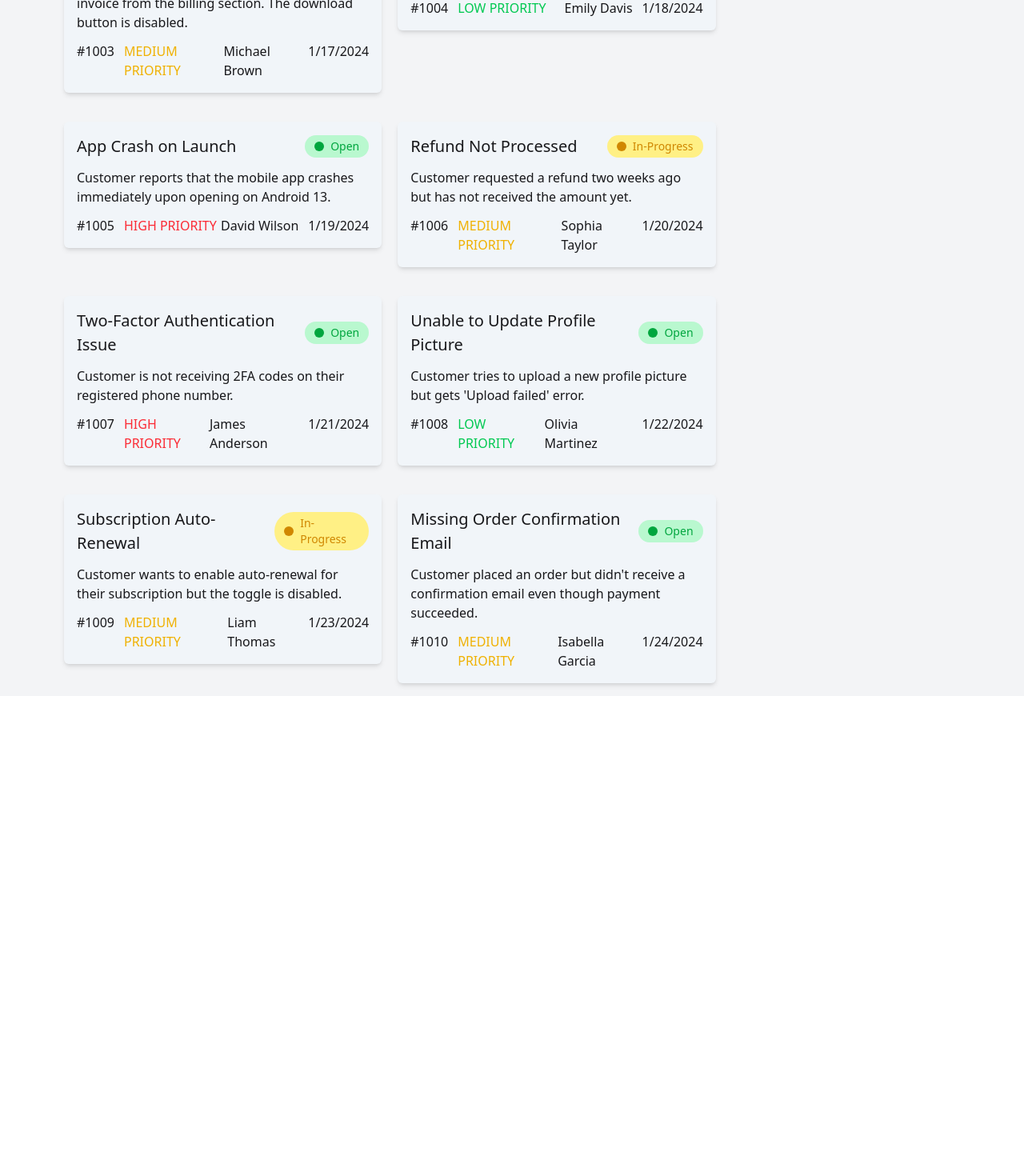
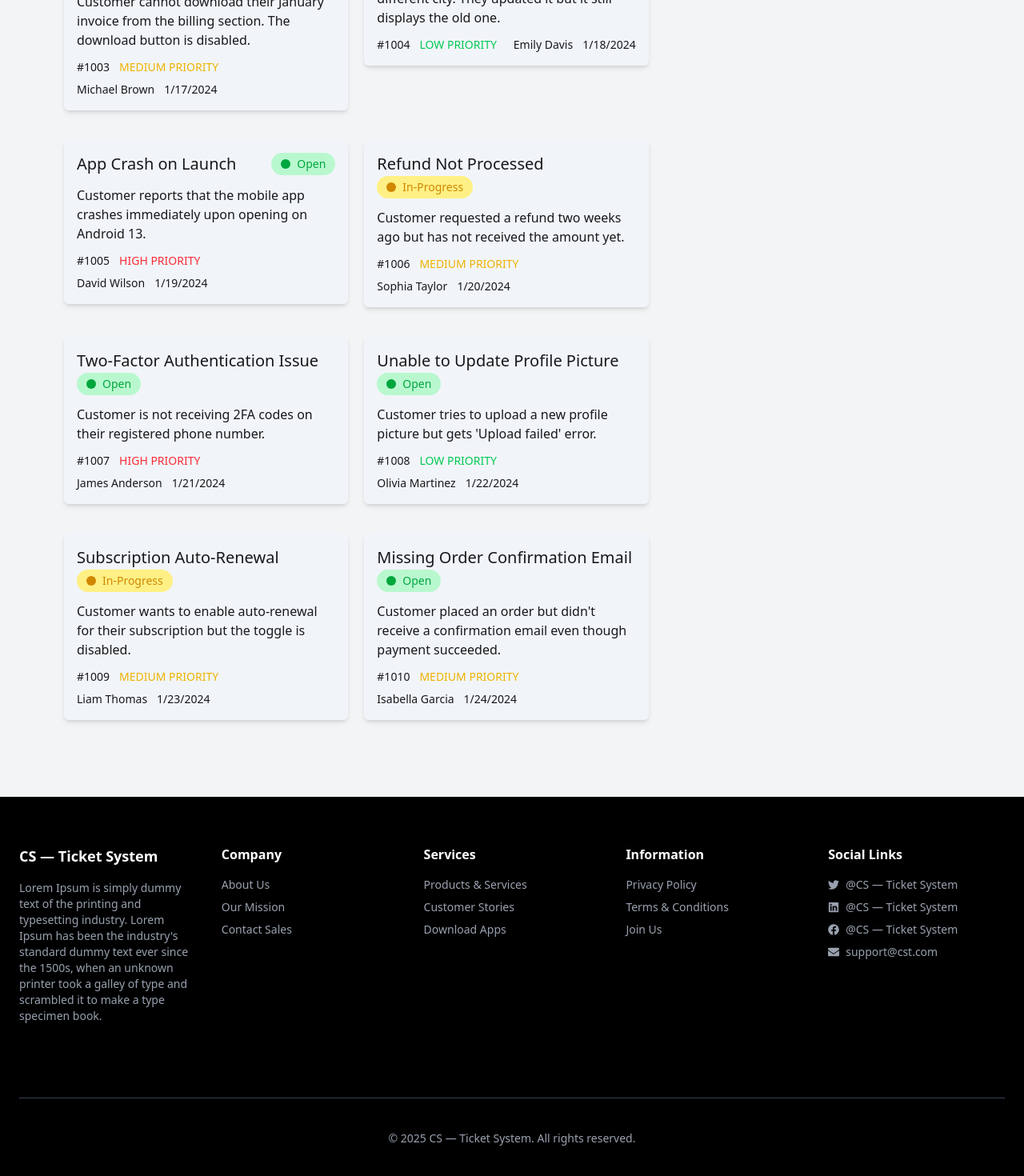
Before and after one commit to Shakhawat77/B12A07-Shakhawat, a React (Vite) app: page / in a window 1280 px wide. Shown: the part 972-2442 px from the top of the page at 80% size. Before the commit the page ends 1842 px from the top, so only its background shows below. Built offline with nearby package versions, Linux system fonts and the light colour scheme.

Commit message:
Adding footer section and complete functionalities

```diff
--- a/package.json
+++ b/package.json
@@ -13,6 +13,7 @@
     "@tailwindcss/vite": "^4.1.13",
     "react": "^19.1.1",
     "react-dom": "^19.1.1",
+    "react-icons": "^5.5.0",
     "tailwindcss": "^4.1.13"
   },
   "devDependencies": {
--- a/src/App.jsx
+++ b/src/App.jsx
@@ -1,23 +1,46 @@
-import { Suspense } from "react";
+import { Suspense, useState } from "react";
 import "./App.css";
+import Navbar from "./component/Navbar/Navbar";
+import AllCard from "./component/AllCard";
+import Count from "./component/Navbar/Count";
+import Footer from "./component/Footer";
 
-import AllCard from "./component/AllCard";
-import Navbar from "./component/Navbar/Navbar";
-import Footer from "./component/Footer";
-import Count from "./component/Navbar/Count";
 
-const fetchCard = async ()=> {
-     const res = await fetch("/ticket.json")
-      return res.json()
-    }
+const fetchCard = async () => {
+  const res = await fetch("/ticket.json");
+  return res.json();
+};
 
-function App(){
+function App() {
+  const TicketPromise = fetchCard();
 
-   const TicketPromise = fetchCard()
+
+  const [selectedIssues, setSelectedIssues] = useState(new Set());
+  const [resolveIssues, setResolveIssues] = useState(new Set());
+  const btnClick = (issue) => {
+    setResolveIssues((prev) => {
+      const newSet = new Set(prev);
+      newSet.add(issue);
+      return newSet;
+    });
+    setSelectedIssues((prev) => {
+      const newSet = new Set(prev);
+      newSet.delete(issue);
+      return newSet;
+    });
+  };
+
+  const handleSelect = (issue) => {
+    setSelectedIssues((prev) => {
+      const newSet = new Set(prev);
+      newSet.add(issue);
+      return newSet;
+    });
+  };
+
   return (
     <>
-<Navbar></Navbar>
-
+      <Navbar />
 
       <Suspense
         fallback={
@@ -26,8 +49,12 @@ function App(){
           </div>
         }
       >
-  <Count TicketPromise={TicketPromise}></Count>
+        <Count
+          selectedCount={selectedIssues.size}
+          resolvedCount={resolveIssues.size}
+        />
       </Suspense>
+
       <Suspense
         fallback={
           <div className="flex justify-center items-center h-screen w-full">
@@ -35,10 +62,18 @@ function App(){
           </div>
         }
       >
-  <AllCard TicketPromise={TicketPromise}></AllCard>
+        <AllCard
+          TicketPromise={TicketPromise}
+          selectedIssues={selectedIssues}
+          resolveIssues={resolveIssues}
+          btnClick={btnClick}
+          handleSelect={handleSelect}
+        />
       </Suspense>
-   {/* <Footer></Footer> */}
+
+      <Footer></Footer>
     </>
+  );
+}
 
-  );
- } export default App;
+export default App;
--- a/src/component/AllCard.jsx
+++ b/src/component/AllCard.jsx
@@ -1,59 +1,41 @@
-import React, { use, useState } from 'react';
+import React from "react";
 
-const AllCard = ({ TicketPromise }) => {
-  const cardData = use(TicketPromise);
-  const [data, setData] = useState(cardData);
+const AllCard = ({ TicketPromise, selectedIssues, resolveIssues, btnClick, handleSelect }) => {
+  const cardData = React.use(TicketPromise);
 
-const handeClick =() => {
-    console.log("card clicked")
-}
   return (
-    <div className="flex mx-auto px-20 bg-gray-100">
-      <div className="w-8/11 grid grid-cols-2 gap-5 mr-[10px]">
-        <h2 className="text-[30px] font-semibold col-span-2">Customer Tickets</h2>
+
+    <div className="bg-gray-100 ">
+     <div className="flex flex-col lg:flex-row mx-4 lg:mx-20 bg-gray-100 gap-6 pb-20">
+
+      <div className="w-full lg:w-8/12 grid grid-cols-1 sm:grid-cols-2 gap-5">
+        <h2 className="text-[24px] sm:text-[30px] font-semibold col-span-full">
+          Customer Tickets
+        </h2>
 
         {cardData.map((issue) => (
           <div key={issue.id}>
-            <div className=" shadow-md rounded-md cursor-pointer bg-slate-100 mb-4 p-4" onClick={handeClick}>
-              <div className="flex justify-between items-center">
-                <h3 className="text-[20px]">{issue.title}</h3>
-                <a
-                  className={`flex items-center gap-2 border-none rounded-3xl px-3 py-1 text-sm font-medium
-                    ${issue.status === 'Open'
-                      ? 'bg-green-200 text-green-600'
-                      : 'bg-yellow-200 text-yellow-600'
-                    }`}
-                >
-                  <span
-                    className={`w-3 h-3 rounded-full
-                      ${issue.status === 'Open' ? 'bg-green-600' : 'bg-yellow-600'}
-                    `}
-                  ></span>
-                  {issue.status}
-                </a>
+            <div
+              className="shadow-md rounded-md cursor-pointer bg-slate-100 mb-4 p-4 hover:shadow-lg transition"
+              onClick={() => handleSelect(issue)}
+            >
+              <div className="flex justify-between items-center flex-wrap">
+                <h3 className="text-[18px] sm:text-[20px]">{issue.title}</h3>
+                <span className={`flex items-center gap-2 border-none rounded-3xl px-3 py-1 text-xs sm:text-sm font-medium ${  issue.status === "Open"? "bg-green-200 text-green-600": "bg-yellow-200 text-yellow-600"}`}>
+                    <span className={`w-3 h-3 rounded-full ${
+                      issue.status === "Open" ? "bg-green-600" : "bg-yellow-600"
+                    }`}></span>
+                     {issue.status}
+                </span>
               </div>
-
-              <div>
-                <p className="pt-3">{issue.description}</p>
-              </div>
-
-              <div className="flex justify-between pt-3">
+              <p className="pt-2 sm:pt-3 text-sm sm:text-base">{issue.description}</p>
+              <div className="flex justify-between pt-2 sm:pt-3 flex-wrap gap-2">
                 <div className="flex gap-3">
-                  <p>{issue.id}</p>
-                  <p
-                    className={`${
-                      issue.priority === 'HIGH PRIORITY'
-                        ? 'text-red-500'
-                        : issue.priority === 'MEDIUM PRIORITY'
-                        ? 'text-yellow-500'
-                        : 'text-green-500'
-                    }`}
-                  >
-                    {issue.priority}
+                  <p className="text-xs sm:text-sm">{issue.id}</p>
+                  <p className={`text-xs sm:text-sm ${ issue.priority === "HIGH PRIORITY" ? "text-red-500" : issue.priority === "MEDIUM PRIORITY" ? "text-yellow-500" : "text-green-500" }`} > {issue.priority}
                   </p>
                 </div>
-
-                <div className="flex gap-3">
+                <div className="flex gap-3 text-xs sm:text-sm">
                   <p>{issue.customer}</p>
                   <p>{issue.createdAt}</p>
                 </div>
@@ -63,15 +45,41 @@ const handeClick =() => {
         ))}
       </div>
 
-      <div>
-        <aside>
+
+      <div className="w-full lg:w-4/12">
+        <aside className="flex flex-col gap-6">
           <div>
-            <h2 className="text-[30px] font-semibold">Task Status</h2>
+            <h2 className="text-[24px] sm:text-[30px] font-semibold">Task Status</h2>
+            {selectedIssues.size === 0 ? (
+              <p className="text-gray-500 mt-4">Select a ticket to add to Task Status</p>
+            ) : (
+              [...selectedIssues].map((issue) => (
+                <div key={issue.id}className="shadow-md rounded-md mt-4 bg-slate-100 mb-4 p-4">
+                  <p>{issue.title}</p>
+                  <button className="btn btn-secondary mt-3 w-full bg-green-600 border-none shadow-none"onClick={() => btnClick(issue)}
+                  > Complete</button>
+                </div>
+              ))
+            )}
+          </div>
 
+          <div>
+            <h2 className="text-[24px] sm:text-[30px] font-semibold">Resolved Task</h2>
+            {resolveIssues.size === 0 ? (
+              <p className="text-gray-500 mt-4">No resolved tasks yet.</p>
+            ) : (
+              [...resolveIssues].map((issue) => (
+                <div key={issue.id} className="shadow-md rounded-md mt-4 bg-slate-100 mb-4 p-4">
+                  <p>{issue.title}</p>
+                </div>
+              ))
+            )}
           </div>
         </aside>
       </div>
     </div>
+   </div>
+
   );
 };
 
--- a/src/component/Footer.jsx
+++ b/src/component/Footer.jsx
@@ -1,11 +1,60 @@
-import React from 'react';
+import React from "react";
+import { FaTwitter, FaLinkedin, FaFacebook, FaEnvelope } from "react-icons/fa";
 
 const Footer = () => {
-    return (
+  return (
+    <footer className="bg-black text-white py-10 px-6 ">
+      <div className="max-w-7xl mx-auto grid grid-cols-1  lg:grid-cols-5 gap-8 py-5">
         <div>
-            footer is here
+          <h3 className="font-bold text-lg mb-4">CS — Ticket System</h3>
+          <p className="text-gray-400 text-sm">
+            Lorem Ipsum is simply dummy text of the printing and typesetting industry. Lorem Ipsum has been the industry's standard dummy text ever since the 1500s, when an unknown printer took a galley of type and scrambled it to make a type specimen book.
+          </p>
         </div>
-    );
+
+
+        <div>
+          <h4 className="font-semibold mb-4">Company</h4>
+          <ul className="space-y-2 text-gray-400 text-sm">
+            <li>About Us</li>
+            <li>Our Mission</li>
+            <li>Contact Sales</li>
+          </ul>
+        </div>
+
+        <div>
+          <h4 className="font-semibold mb-4">Services</h4>
+          <ul className="space-y-2 text-gray-400 text-sm">
+            <li>Products & Services</li>
+            <li>Customer Stories</li>
+            <li>Download Apps</li>
+          </ul>
+        </div>
+
+        <div>
+          <h4 className="font-semibold mb-4">Information</h4>
+          <ul className="space-y-2 text-gray-400 text-sm">
+            <li>Privacy Policy</li>
+            <li>Terms & Conditions</li>
+            <li>Join Us</li>
+          </ul>
+        </div>
+        <div>
+          <h4 className="font-semibold mb-4">Social Links</h4>
+          <ul className="space-y-2 text-gray-400 text-sm">
+            <li className="flex items-center gap-2"><FaTwitter /> @CS — Ticket System</li>
+            <li className="flex items-center gap-2"><FaLinkedin /> @CS — Ticket System</li>
+            <li className="flex items-center gap-2"><FaFacebook /> @CS — Ticket System</li>
+            <li className="flex items-center gap-2"><FaEnvelope /> support@cst.com</li>
+          </ul>
+        </div>
+      </div>
+
+      <div className="pt-10 border-t border-gray-700 mt-18  text-center text-gray-400 text-sm ">
+        © 2025 CS — Ticket System. All rights reserved.
+      </div>
+    </footer>
+  );
 };
 
 export default Footer;
--- a/src/component/Navbar/Count.jsx
+++ b/src/component/Navbar/Count.jsx
@@ -1,28 +1,26 @@
-import React, { use, useState } from 'react';
+import React from "react";
 
-const Count = ({TicketPromise}) => {
-    const countData = use(TicketPromise);
-      const [data, setData] = useState(countData);
-      console.log(data);
+const Count = ({ selectedCount, resolvedCount }) => {
   return (
-       <div className='bg-gray-100'>
-         <div className="grid grid-cols-1 md:grid-cols-2  gap-[20px] py-20 mx-20  ">
-
+    <div className="bg-gray-100">
+      <div className="grid grid-cols-1 md:grid-cols-2 gap-[20px] py-20 mx-20">
         <div className="relative rounded-md p-7 text-white h-[250px] bg-gradient-to-r from-[#632EE3] to-[#9F62F2]">
              <div className="absolute left-0 top-0 w-2/5 h-full bg-[url('/vector1.png')] bg-center bg-no-repeat"></div>
              <div className="absolute right-0 top-0 w-2/5 h-full bg-[url('/vector1.png')] bg-center bg-no-repeat scale-x-[-1]"></div>
           <div className="relative flex flex-col items-center justify-center h-full">
             <h4 className="text-[24px]">In-Progress</h4>
-    <p className="font-semibold text-[60px]">0</p>
+            <p className="font-semibold text-[60px]">{selectedCount}</p>
           </div>
         </div>
+
 
         <div className="relative rounded-md p-7 text-white h-[250px] bg-gradient-to-r from-[#54CF68] to-[#00827A]">
             <div className="absolute left-0 top-0 w-2/5 h-full bg-[url('/vector1.png')] bg-center bg-no-repeat"></div>
              <div className="absolute right-0 top-0 w-2/5 h-full bg-[url('/vector1.png')] bg-center bg-no-repeat scale-x-[-1]"></div>
+
           <div className="relative flex flex-col items-center justify-center h-full">
             <h4 className="text-[24px]">Resolved</h4>
-    <p className="font-semibold text-[60px]">0</p>
+            <p className="font-semibold text-[60px]">{resolvedCount}</p>
           </div>
         </div>
       </div>
```
Also changed, not shown: 1 other file (tests, documents, lock files or other folders). Lines whose indentation alone changed are shown as unchanged.
